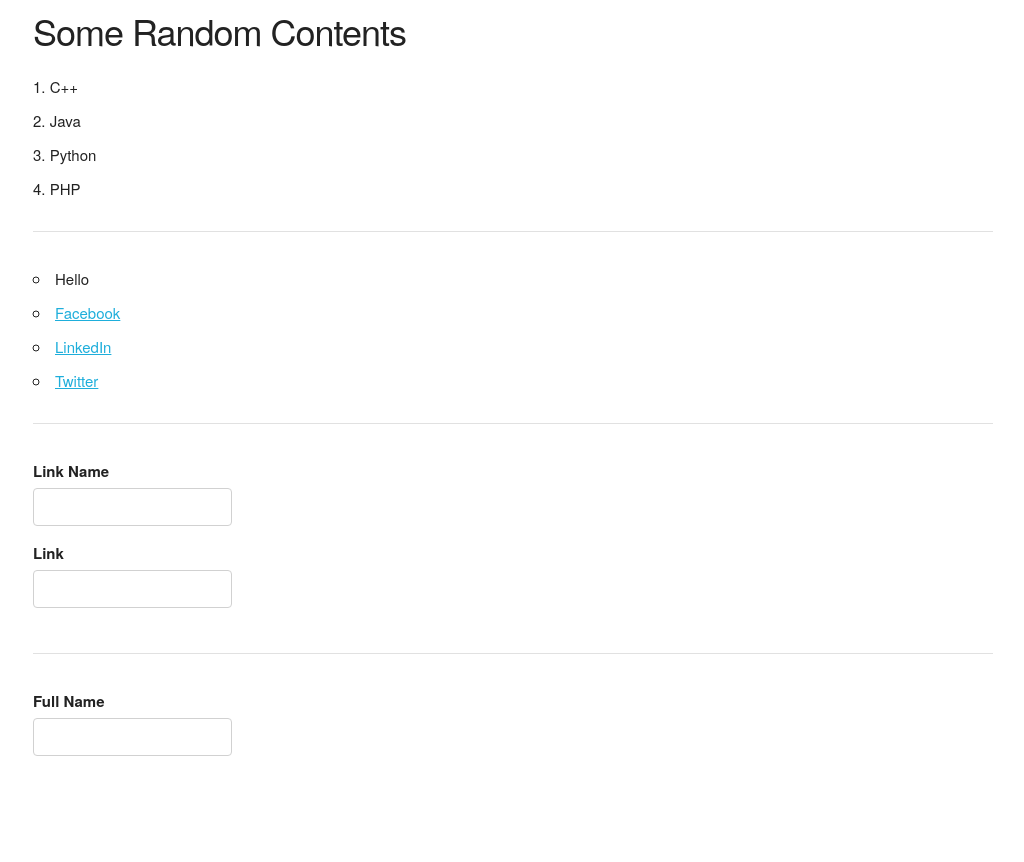
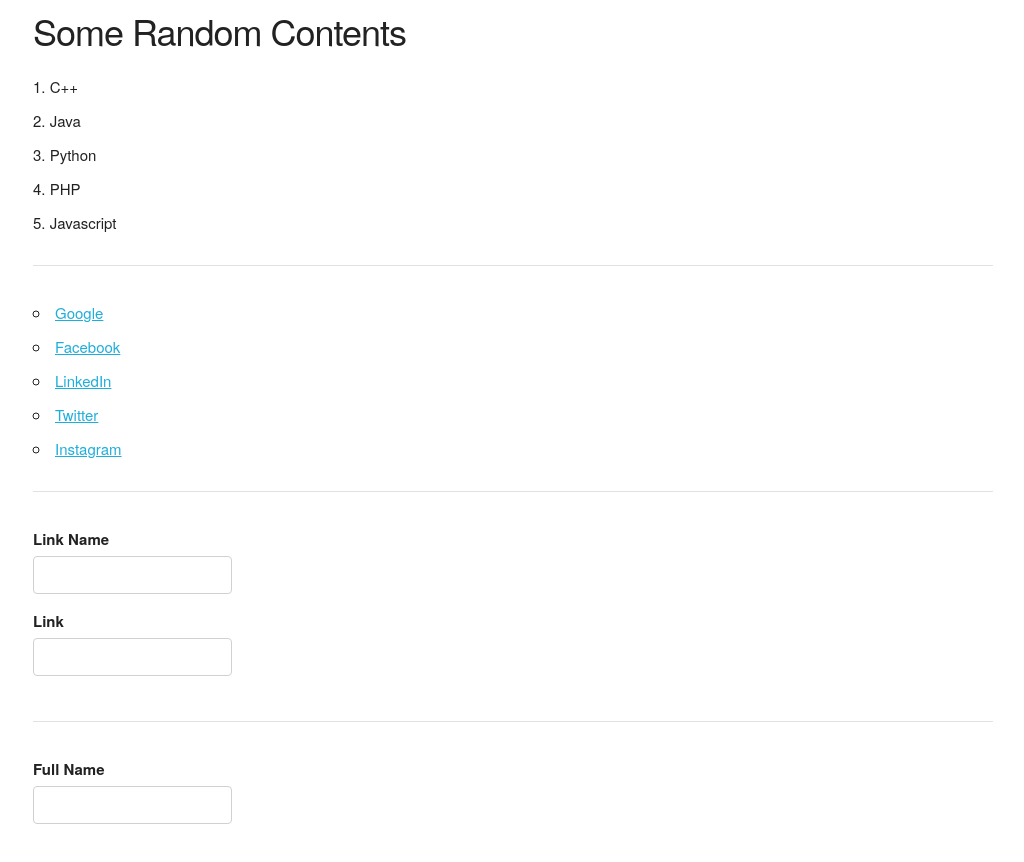
Before and after one commit to Shohaibur/Javascript-basics, a plain HTML site: page DOM/index.html in a window 1280 px wide. Shown: the whole page, without its empty margins (127-1151 px from the left). Before the commit the page ends 804 px from the top, so only its background shows below. Drawn offline with nearby package versions, Linux system fonts and the light colour scheme.

Commit message:
update: added add element

```diff
--- /dev/null
+++ b/DOM/add-remove-replace-elements.js
@@ -0,0 +1,48 @@
+console.log("add-remove-replace-elements file contents: ")
+
+//insert item in existing dom
+//create element
+let olItem = document.createElement('li'); // li tag name
+console.log(olItem); // <li></li>
+
+// add id and class
+olItem.className = "liClass";
+olItem.id = "liId";
+
+console.log(olItem); // class and id is added in the li tag
+
+//Add attribute
+olItem.setAttribute ("title","A title for new element");
+console.log(olItem); // title="A title for new element"
+
+//add string inside element
+olItem.appendChild(document.createTextNode("Javascript"));
+console.log(olItem);
+
+//Important
+//Add created element to html view
+document.querySelector('ol').appendChild(olItem); // (ol) because i want to add inside ol tag and (olItem) because I want to put (append) olItem
+//querySelector because it helps you find specific HTML elements
+
+//now add new item in unordered list
+let ulItem = document.createElement("li");
+let link = document.createElement('a');
+console.log(link) // <a></a>
+
+link.appendChild(document.createTextNode('Instagram'));
+link.setAttribute ('href','https://www.instagram.com');
+console.log(link) // <a href="link"> Instagram </a>
+ulItem.appendChild(link);
+console.log(ulItem); // // <li> <a href="link"> Instagram </a> </li>
+
+document.querySelector('ul').appendChild(ulItem); // Instagram added in html view with proper link
+
+//Replacing element
+let newHeading = document.createElement('h1');
+console.log(newHeading); // <h1></h1>
+
+newHeading.appendChild(document.createTextNode("H1 New Heading"));
+console.log(newHeading); // <h1>New Heading</h1>
+
+let oldHeading = document.querySelector('h3');
+console.log(oldHeading); //Some Random Contents
--- a/DOM/index.html
+++ b/DOM/index.html
@@ -42,7 +42,8 @@
   <!-- <script src="domIntro.js"></script> -->
   <!-- <script src="domSelectorSingle.js"></script> -->
   <!-- <script src="domSelectorMultiple.js"></script> -->
-  <script src="traverse.js"></script>
+  <!-- <script src="traverse.js"></script> -->
+  <script src="add-remove-replace-elements.js"></script>
 </body>
 
 </html>
```
